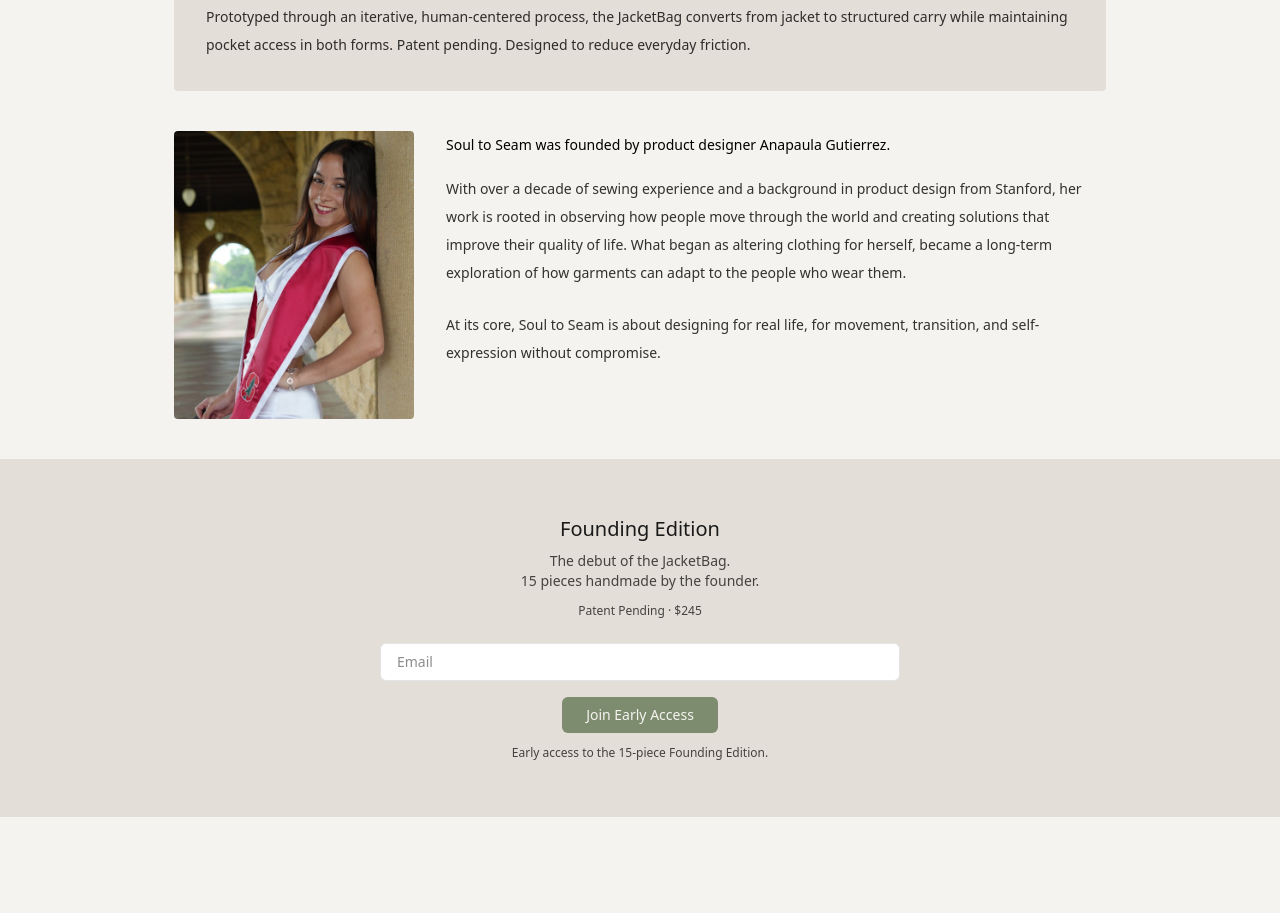
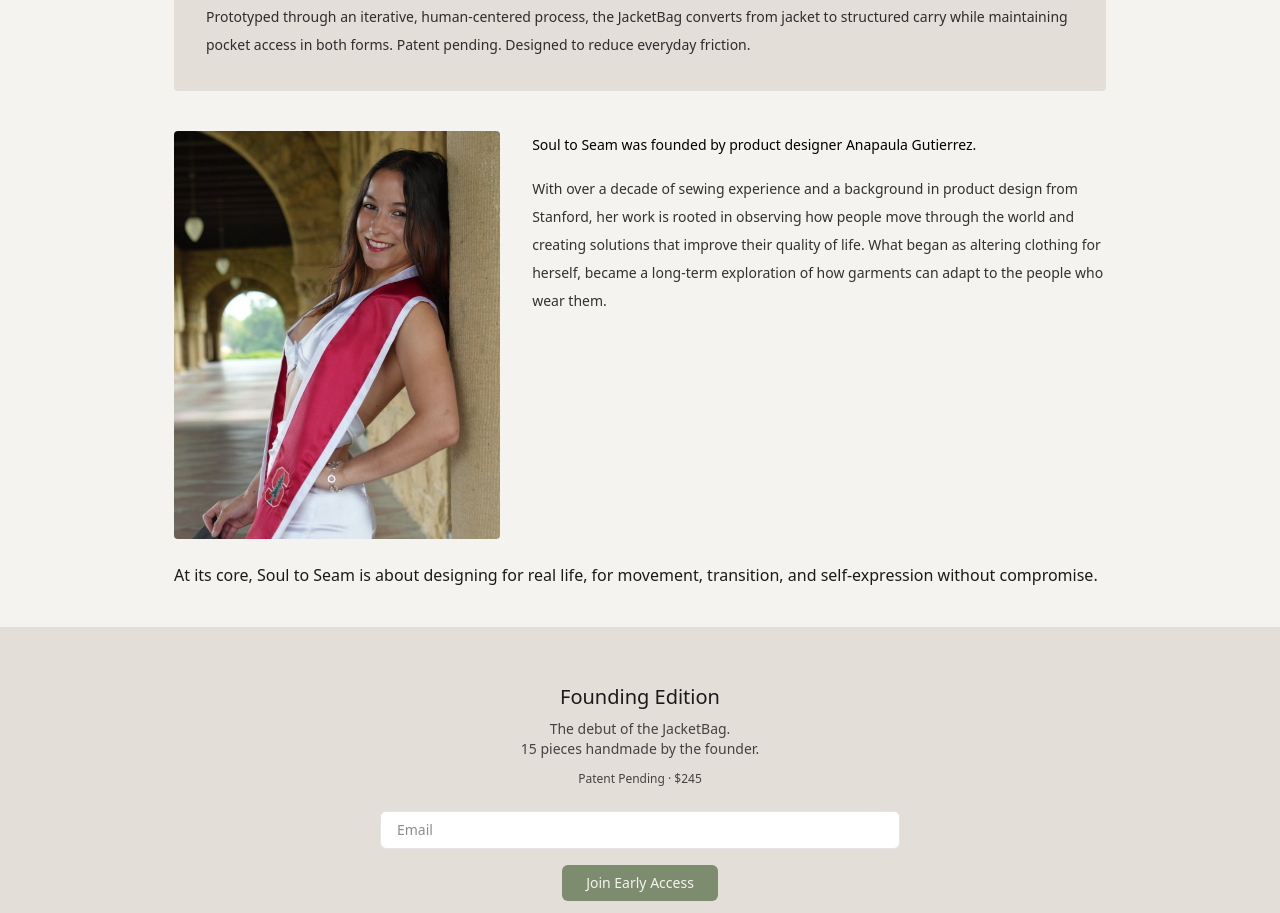
Before and after one commit to ejbh24/soul-to-seam, a Next.js app: page /about in a window 1280 px wide. Shown: the part 780-1693 px from the top of the page. Built offline with nearby package versions, Linux system fonts and the light colour scheme.

Commit message:
Adjusted grad image for all devices

```diff
--- a/app/about/page.tsx
+++ b/app/about/page.tsx
@@ -49,8 +49,8 @@ export default function AboutPage() {
         </div>
 
         {/* Founder block */}
-        <div className="mt-10 grid grid-cols-[240px_1fr] gap-8 items-start">
-          <div className="relative h-72 rounded overflow-hidden">
+        <div className="mt-10 grid grid-cols-1 md:grid-cols-[35%_1fr] gap-8 items-start">
+          <div className="relative w-full md:w-full aspect-[4/5] rounded overflow-hidden">
             <Image
               src="/graduation_pic.jpg"
               alt="Anapaula Gutierrez"
@@ -70,12 +70,12 @@ export default function AboutPage() {
               clothing for herself, became a long-term exploration of how garments can adapt to
               the people who wear them.
             </p>
-            <p className="mt-6">
-              At its core, Soul to Seam is about designing for real life, for movement, transition, and self-expression
-              without compromise.
-            </p>
           </div>
         </div>
+        <p className="mt-6">
+          At its core, Soul to Seam is about designing for real life, for movement, transition,
+          and self-expression without compromise.
+        </p>
       </section>
 
       {/* Founding Edition CTA repeat */}
```
